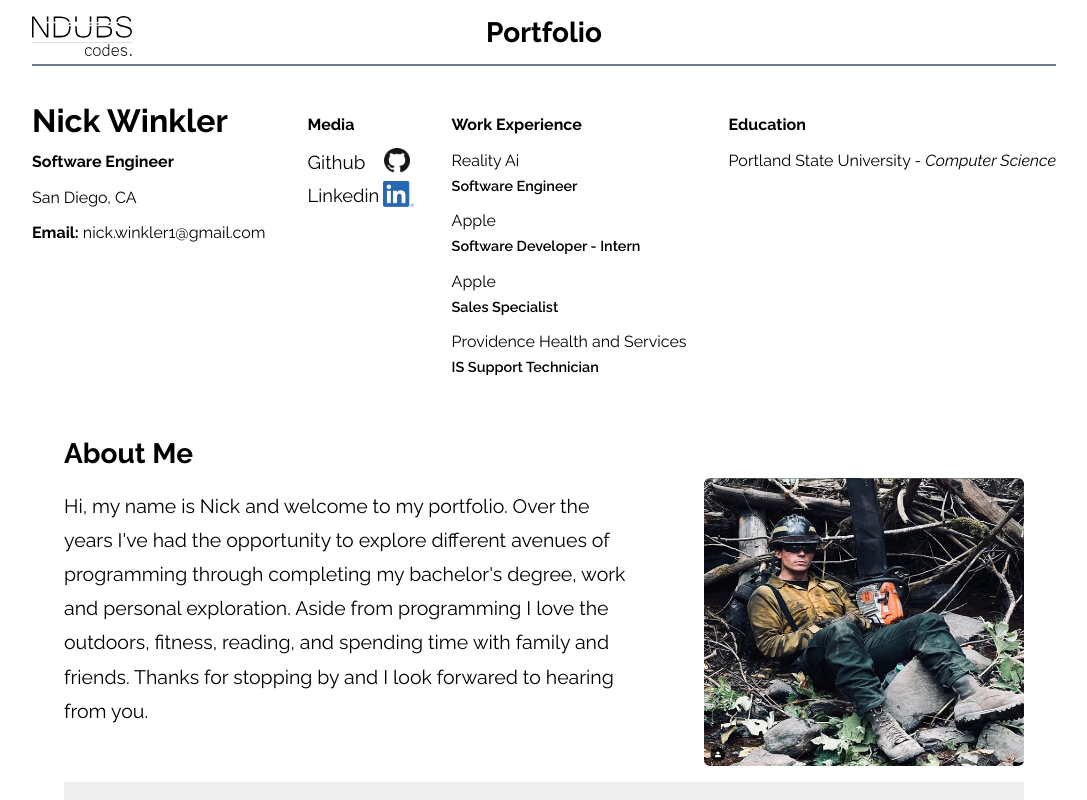
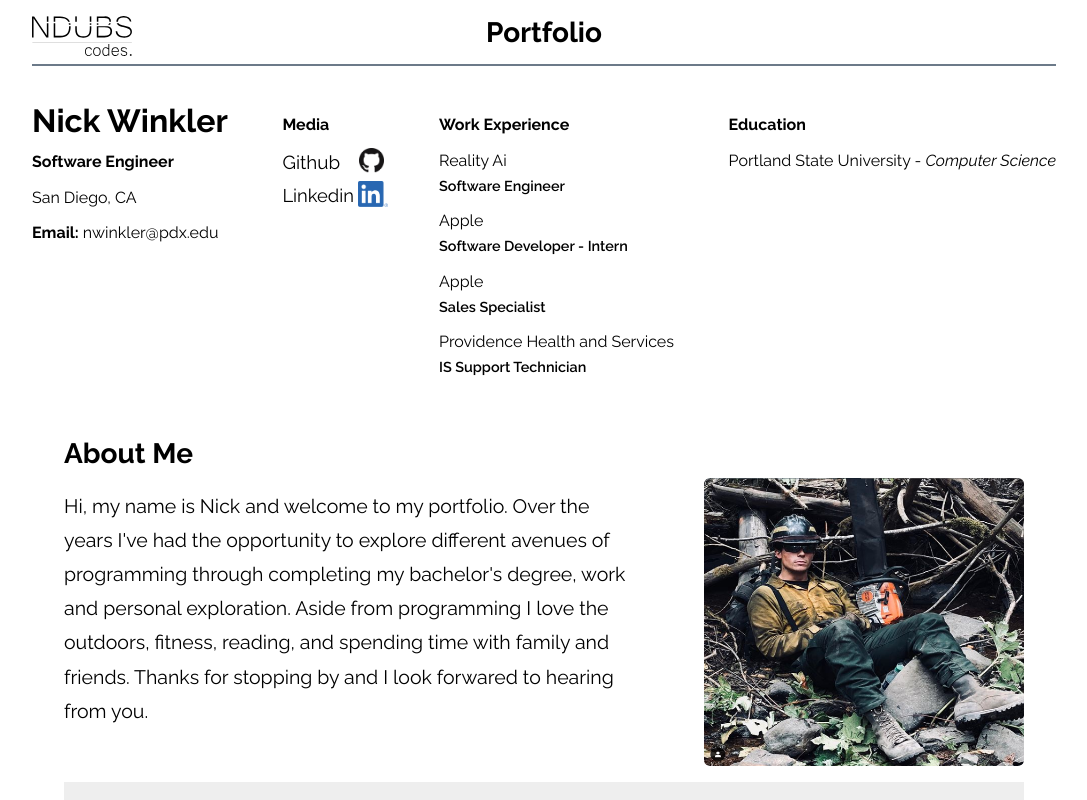
Before and after one commit to ndubs18/portfolioV2, a React (Create React App) app: page / in a window 1280 px wide. Shown: the top 800 px of the page, without its empty margins (96-1183 px from the left). Built offline with nearby package versions, Linux system fonts and the light colour scheme.

Commit message:
changed email

```diff
--- a/src/App.js
+++ b/src/App.js
@@ -23,7 +23,7 @@ function App() {
                 <h3>Nick Winkler</h3>
                 <p><b>Software Engineer</b></p>
                 <p>San Diego, CA</p>
-                <p><b>Email:</b> nick.winkler1@gmail.com</p>
+                <p><b>Email:</b> nwinkler@pdx.edu </p>
               </div>
               <div id="social">
                 <p><b>Media</b></p>
```
